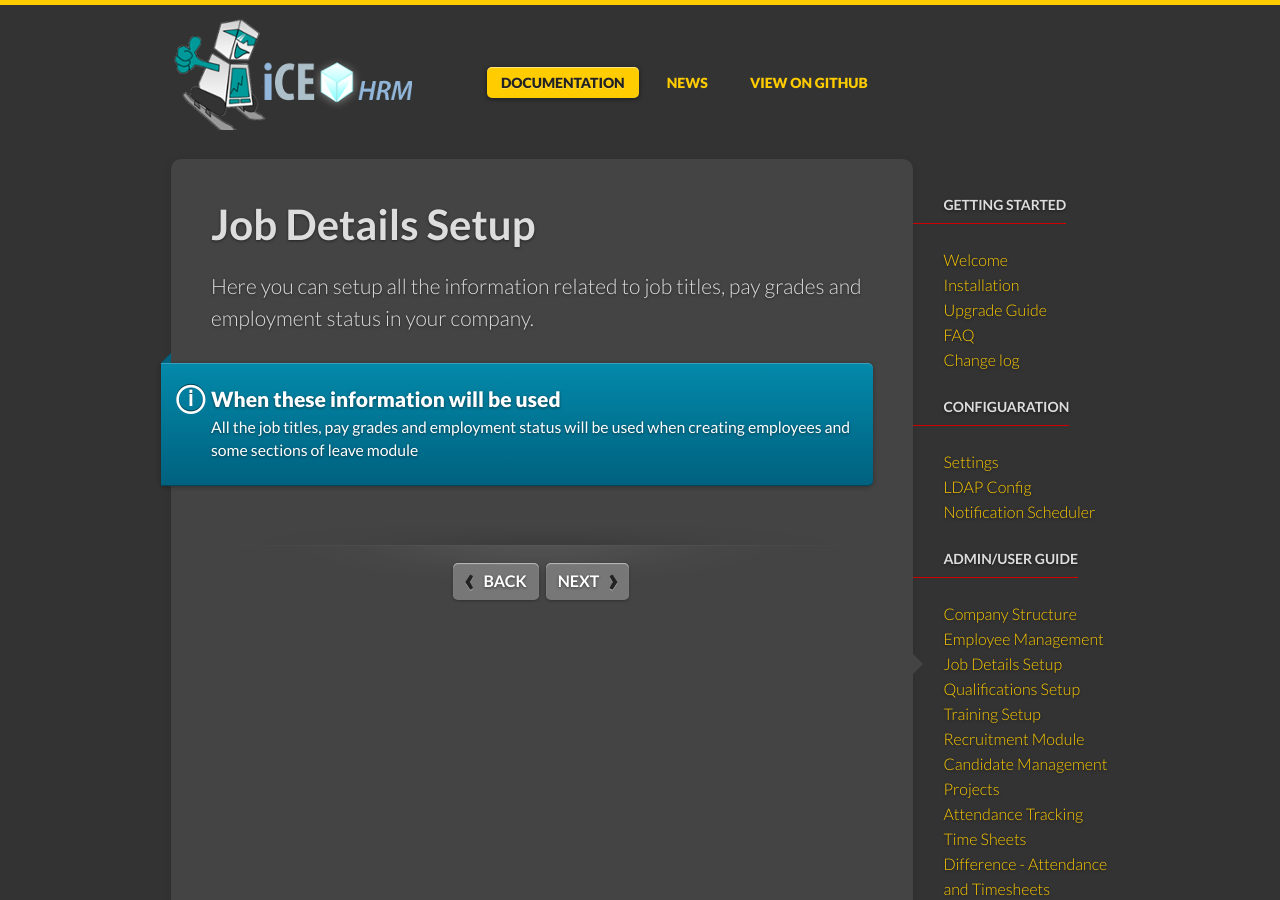
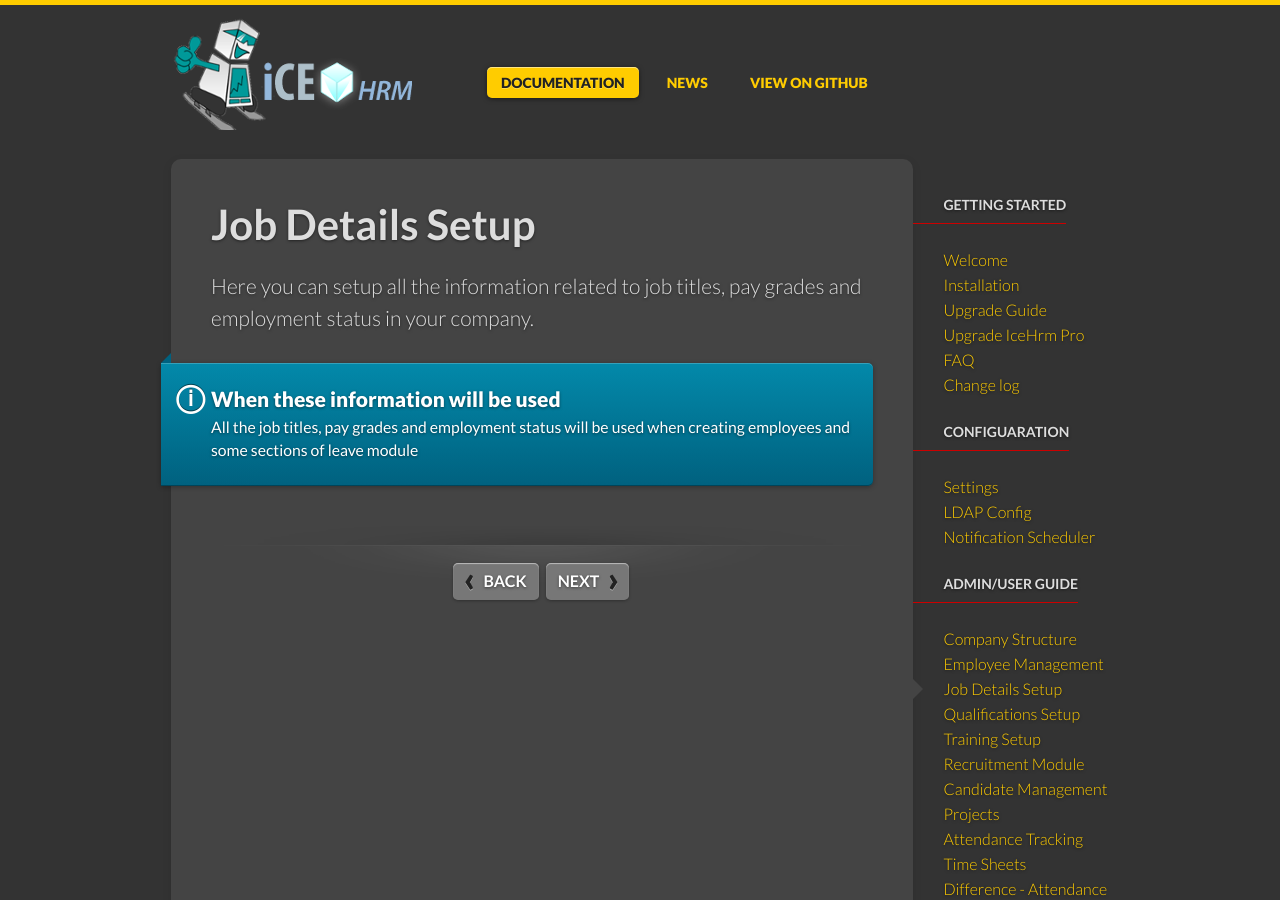
Before and after one commit to icehrm/icehrm.github.io, a Jekyll site: the page built from _docs/jobdetails.md, in a window 1280 px wide and 900 px high. Built offline with Jekyll 4.4.1, drawn with Linux system fonts in a browser that asks for light colours.

Commit message:
Adding pro upgrade instructions

```diff
--- a/_data/docs.yml
+++ b/_data/docs.yml
@@ -3,6 +3,7 @@
   - home
   - installation
   - upgrade
+  - upgrade-pro
   - faq
   - changelog
 
```
